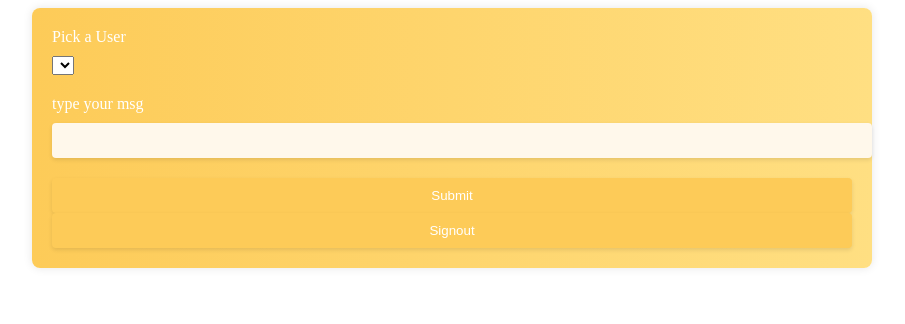
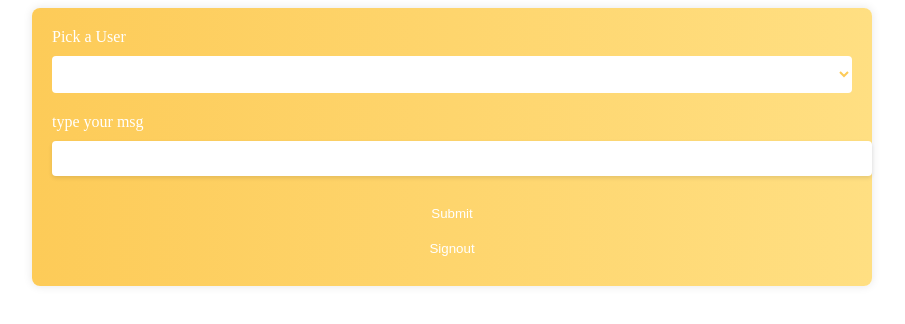
Before and after one commit to siliconboi/Chat-App, a website: page frontend/chatlist.html in a window 1280 px wide. Shown: the whole page, without its empty margins (188-1093 px from the left). Drawn offline with nearby package versions, Linux system fonts and the light colour scheme; no server answers; sample sign-in values are in the browser's storage.

Commit message:
Update login.css

```diff
--- a/frontend/login.css
+++ b/frontend/login.css
@@ -43,21 +43,37 @@ input[type="password"]:focus {
     outline: none;
     box-shadow: 0 2px 8px rgba(0, 0, 0, 0.2);
 }
+#msgbox,
+select {
+    width: 100%;
+    padding: 10px;
+    border: none;
+    border-radius: 4px;
+    background-color: var(--secondary-color);
+    color: var(--primary-color);
+}
 
 button {
     display: block;
     width: 100%;
     padding: 10px;
-    background-color: var(--primary-color);
+    background-color: var(--accent-color);
     color: var(--secondary-color);
     border: none;
     border-radius: 4px;
-    box-shadow: 0 2px 4px rgba(0, 0, 0, 0.1);
     cursor: pointer;
 }
 
 button:hover {
-    background-color: #FBB040;
+    background-color: #FFC64A;
+}
+
+#msgarea {
+    margin-top: 20px;
+    padding: 10px;
+    background-color: var(--secondary-color);
+    color: var(--primary-color);
+    border-radius: 4px;
 }
 
 /* Media queries for responsive design */
```
